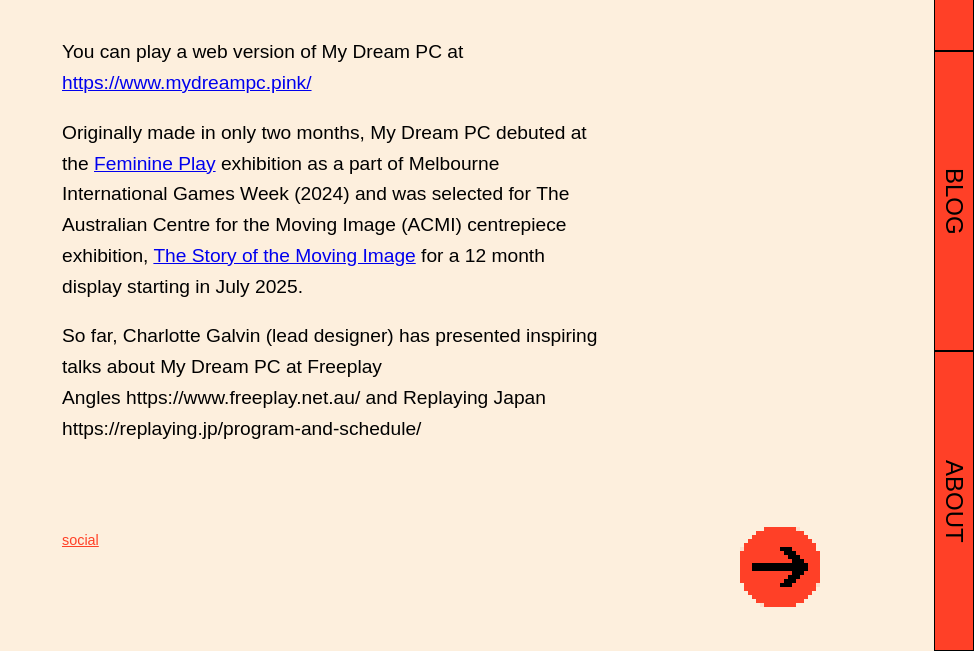
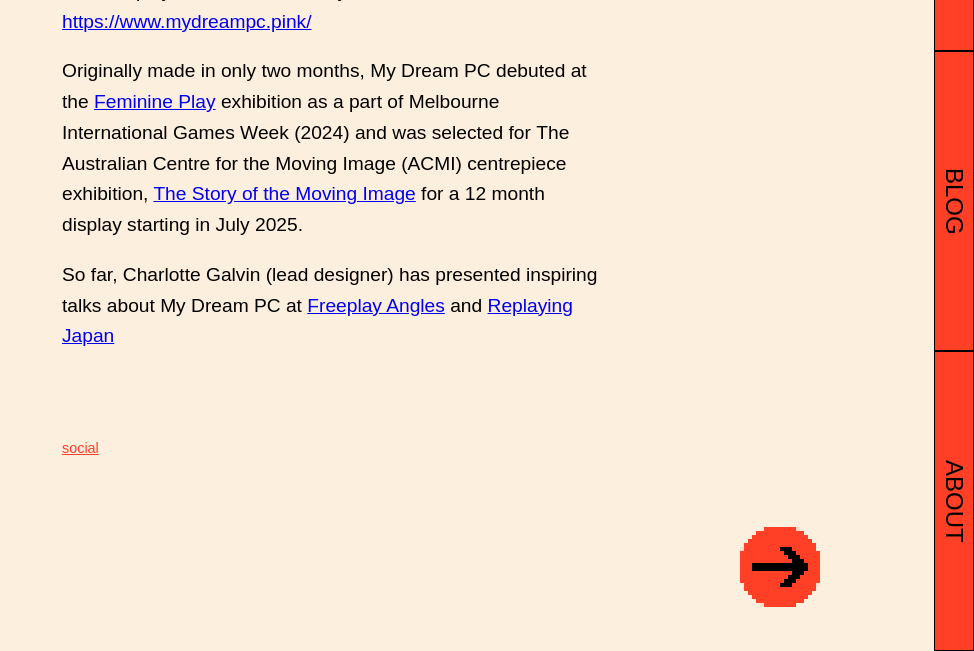
Before and after one commit to debpolson/debpolson.github.io, a Jekyll site: the page built from _posts/2025-01-07-projectMDPC.md, in a window 1280 px wide and 900 px high, scrolled down 2828 px, cut to the strip 249-900 px from the top of the window. Shown: the whole strip, without its empty margins (306-1280 px from the left). Built offline with Jekyll 4.4.1, drawn with Linux system fonts in a browser that asks for light colours; some web fonts are replaced; some of the changed text lies outside the part shown.

Commit message:
Update 2025-01-07-projectMDPC.md

```diff
--- a/_posts/2025-01-07-projectMDPC.md
+++ b/_posts/2025-01-07-projectMDPC.md
@@ -14,7 +14,7 @@
 My Dream PC is a sim-game created as a tribute to the vibrant PC building community, and especially to the talented and generous women who openly share their intense creative process, technical expertise, and finished builds across social media. Female PC Builder communities especially emerged during COVID lockdowns when they expanded the practice to include full room builds to compliment the PC designs.
 
 ![Sub Image](/assets/Pictures/MDPC/MDPC%20Inspired.png)
-Above is a small sample of the women that inspire us: [Celeste Fleurs](https://www.instagram.com/celestefleurs/)| [TechLin] (https://www.instagram.com/techlinmod/) | [JeyJeyBink] (https://www.instagram.com/jeyjeybink/), [Nay.Tesseract] (https://www.instagram.com/nay.tesseract/)
+Above is a small sample of the women that inspire us: [Celeste Fleurs](https://www.instagram.com/celestefleurs/) | [TechLin](https://www.instagram.com/techlinmod/) | [JeyJeyBink](https://www.instagram.com/jeyjeybink/), | [Nay.Tesseract](https://www.instagram.com/nay.tesseract/)
 
 Looping lo-fi beats accompany players as they peruse a library of candy-coloured, kawaii-inspired assets for their PC creations. Designed as a pleasant invitation to anyone wanting to build by relying on simple game controls, basic progression through object customisation and placement mechanics, and no requirement for prior technical knowledge.
 
@@ -28,4 +28,4 @@
 
 Originally made in only two months, My Dream PC debuted at the [Feminine Play](https://www.feminineplay.org/) exhibition as a part of Melbourne International Games Week (2024) and was selected for The Australian Centre for the Moving Image (ACMI) centrepiece exhibition, [The Story of the Moving Image](https://www.acmi.net.au/whats-on/story-of-the-moving-image-exhibition/) for a 12 month display starting in July 2025.
 
-So far, Charlotte Galvin (lead designer) has presented inspiring talks about My Dream PC at Freeplay Angles https://www.freeplay.net.au/ and Replaying Japan https://replaying.jp/program-and-schedule/
+So far, Charlotte Galvin (lead designer) has presented inspiring talks about My Dream PC at [Freeplay Angles](https://www.freeplay.net.au) and [Replaying Japan](https://replaying.jp/program-and-schedule/)
```
